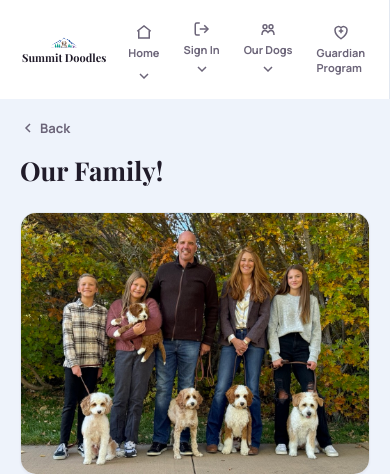
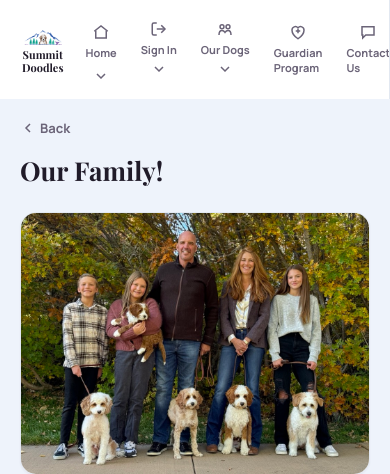
Before and after one commit to faceoff0417/summit-doodles-app, a Flask app: page /about in a window 390 px wide. Shown: the top 474 px of the page. Run offline with Flask 3, Linux system fonts and the light colour scheme; data that the repository does not hold is empty.

Commit message:
Sidebar brand: stack 'Doodles' under 'Summit', bigger logo
- brand-name now reads Summit / Doodles on two lines (both sidebars)
- Logo icon: 36px -> 48px on desktop, 26px -> 38px on the mobile bar
- Bumped the service worker's shell-cache version (v6 -> v7)

Co-Authored-By: Claude Sonnet 5 <noreply@anthropic.com>

```diff
--- a/static/css/style.css
+++ b/static/css/style.css
@@ -95,8 +95,8 @@ tr:hover td { background:#FBFAFD; }
 .sidebar::-webkit-scrollbar-thumb { background:var(--line); border-radius:6px; }
 .sidebar::-webkit-scrollbar-track { background:transparent; }
 .brand { display:flex; align-items:center; gap:10px; padding:6px 8px 22px; }
-.brand img { width:36px; height:auto; }
-.brand-name { font-family:'Playfair Display',serif; font-weight:700; font-size:15px; color:var(--ink); }
+.brand img { width:48px; height:auto; }
+.brand-name { font-family:'Playfair Display',serif; font-weight:700; font-size:15px; color:var(--ink); line-height:1.2; }
 .navitem {
   display:flex; align-items:center; gap:12px; padding:11px 14px; border-radius:12px;
   font-size:13.5px; font-weight:700; color:var(--muted); margin-bottom:2px;
@@ -174,9 +174,9 @@ tr:hover td { background:#FBFAFD; }
 @media (max-width: 880px) {
   .shell { flex-direction:column; }
   .sidebar { width:100%; height:auto; position:relative; flex-direction:row; overflow-x:auto; padding:12px; align-items:center; }
-  .brand { flex-direction:column; gap:2px; padding:4px 10px; flex-shrink:0; }
-  .brand img { width:26px; }
-  .brand-name { font-size:11px; white-space:nowrap; }
+  .brand { flex-direction:column; gap:4px; padding:4px 10px; flex-shrink:0; }
+  .brand img { width:38px; }
+  .brand-name { font-size:11px; text-align:center; line-height:1.15; }
   .sidebar-spacer { display:none; }
   .navitem { flex-direction:column; gap:4px; padding:8px 12px; font-size:11px; }
   .main { padding:20px; }
--- a/static/sw.js
+++ b/static/sw.js
@@ -8,7 +8,7 @@
 // IMPORTANT: whenever style.css, the logo, or an icon changes, bump this
 // version string -- otherwise installed apps keep serving the old cached
 // file indefinitely, even after a fresh deploy.
-const SHELL_CACHE = "summit-doodles-shell-v6";
+const SHELL_CACHE = "summit-doodles-shell-v7";
 const SHELL_ASSETS = [
   "/static/css/style.css",
   "/static/img/logo-full.png",
--- a/templates/admin_base.html
+++ b/templates/admin_base.html
@@ -4,7 +4,7 @@
   <aside class="sidebar">
     <div class="brand">
       <img src="{{ url_for('static', filename='img/logo-icon.png') }}" alt="Summit Doodles">
-      <span class="brand-name">Summit Doodles</span>
+      <span class="brand-name">Summit<br>Doodles</span>
     </div>
 
     <a class="navitem {% if nav_active=='dashboard' %}active{% endif %}" href="{{ url_for('dashboard') }}">
--- a/templates/public_shell.html
+++ b/templates/public_shell.html
@@ -4,7 +4,7 @@
   <aside class="sidebar">
     <div class="brand">
       <img src="{{ url_for('static', filename='img/logo-icon.png') }}" alt="Summit Doodles">
-      <span class="brand-name">Summit Doodles</span>
+      <span class="brand-name">Summit<br>Doodles</span>
     </div>
 
     {% set signin_open = pub_active in ('portal_login',) %}
```
